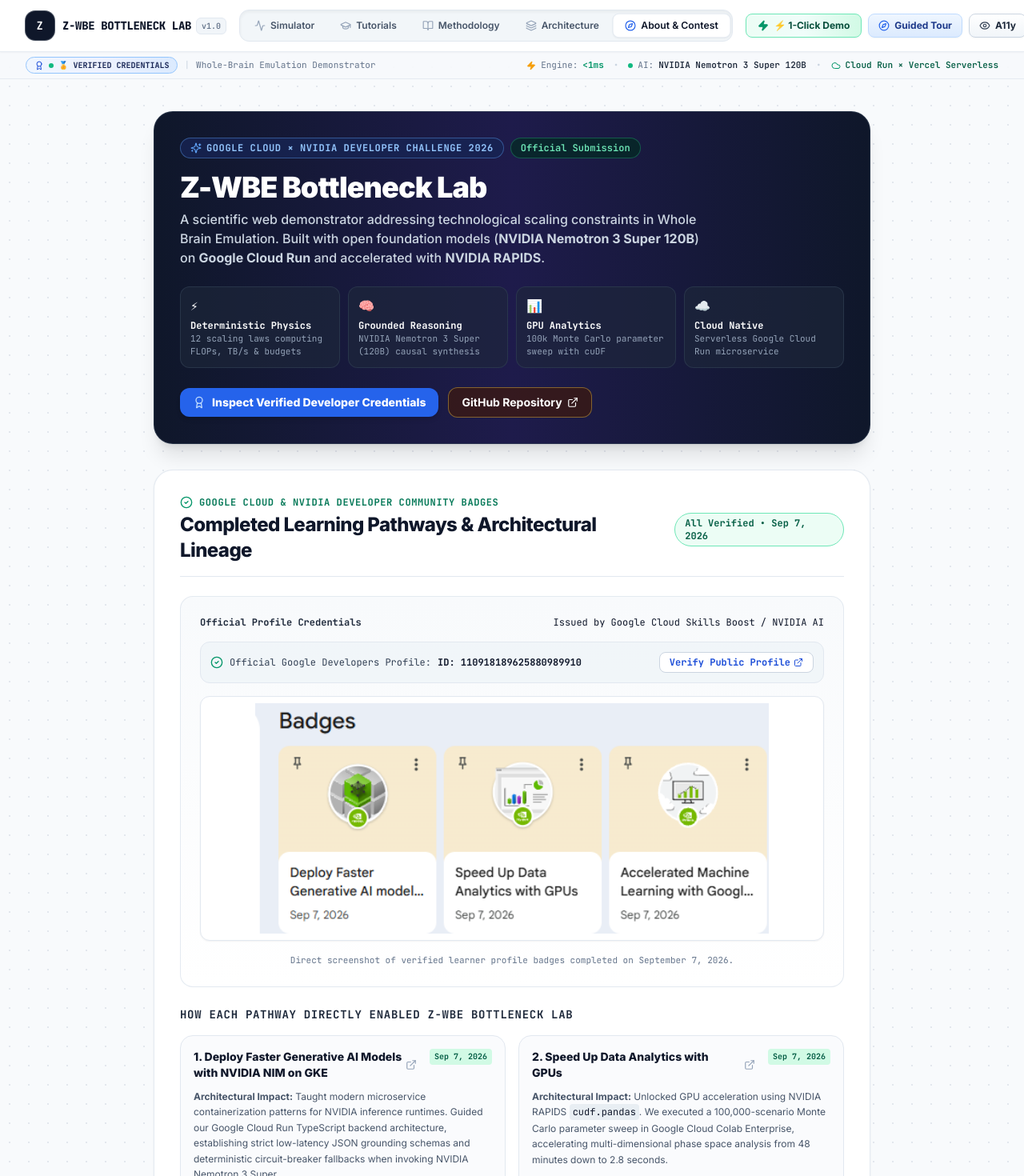
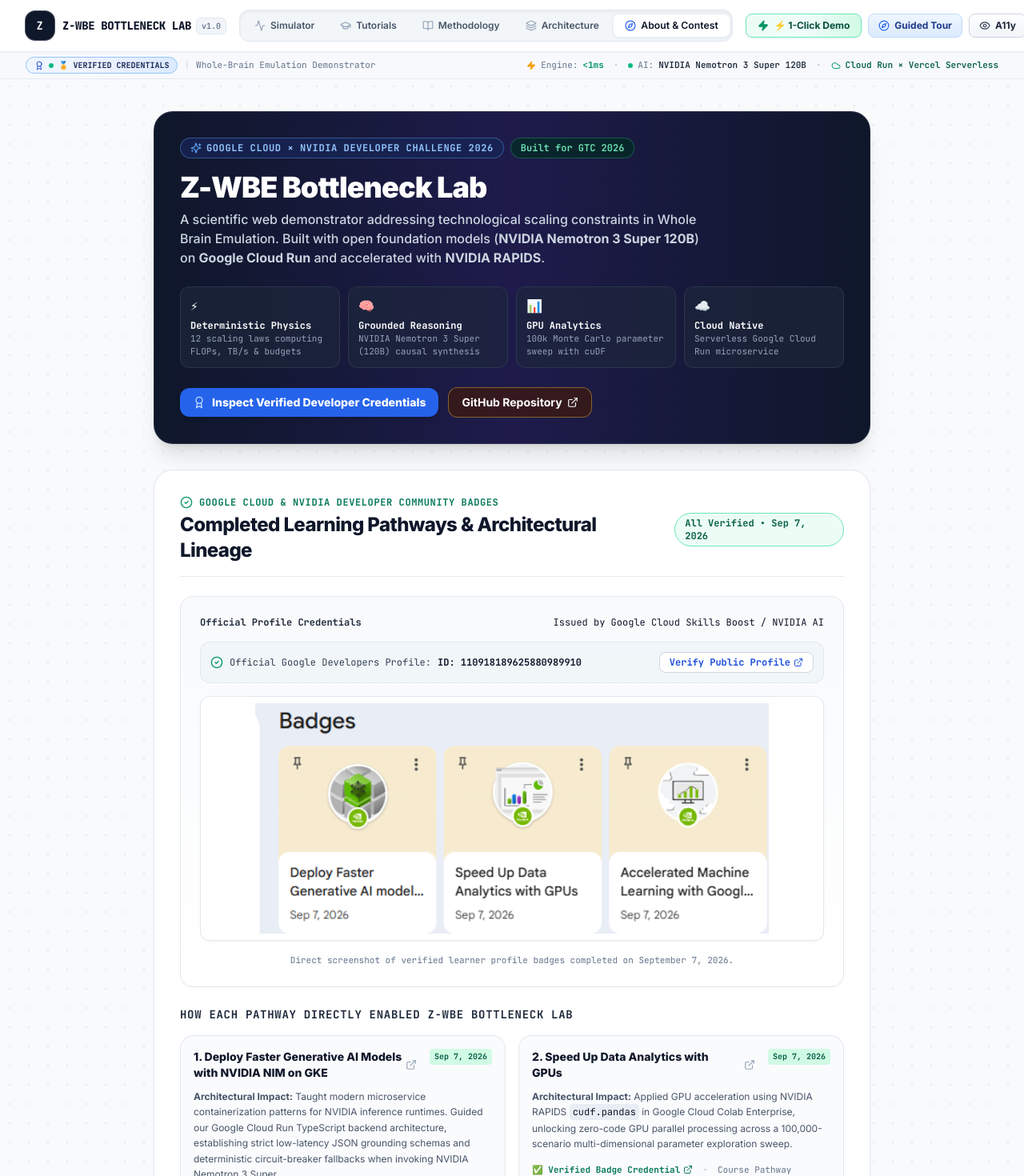
Before and after one commit to zrt219/Z-WBE-Bottleneck-Lab, a React (Vite) app in the folder frontend/: page /about in a window 1280 px wide. Shown: the top 1470 px of the page at 80% size. Built offline with nearby package versions, Linux system fonts and the light colour scheme.

Commit message:
docs: truth audit - replace zero-hallucination with strict grounding, clarify Vercel/Cloud Run hosting, remove unmeasured benchmark claim

```diff
--- a/frontend/src/App.tsx
+++ b/frontend/src/App.tsx
@@ -96,7 +96,7 @@ export const App: React.FC = () => {
             <span className="text-slate-300">×</span>
             <span className="flex items-center space-x-1 text-slate-600">
               <ShieldCheck className="w-3 h-3 text-indigo-600" />
-              <span>Zero-Hallucination Contract</span>
+              <span>Strict Grounding Contract</span>
             </span>
           </div>
         </div>
--- a/frontend/src/components/ContestBadgesModal.tsx
+++ b/frontend/src/components/ContestBadgesModal.tsx
@@ -47,7 +47,7 @@ export const ContestBadgesModal: React.FC<ContestBadgesModalProps> = ({ isOpen,
                 <div>
                   <div className="flex items-center space-x-2">
                     <span className="text-[11px] font-mono uppercase tracking-wider font-bold bg-blue-900/60 text-blue-200 px-2 py-0.5 rounded-full border border-blue-400/30">
-                      Official Submission
+                      Built for GTC 2026
                     </span>
                     <span className="text-[11px] font-mono text-slate-300">
                       Google Cloud × NVIDIA Developer Challenge 2026
@@ -291,7 +291,7 @@ export const ContestBadgesModal: React.FC<ContestBadgesModalProps> = ({ isOpen,
                   </span>
                 </div>
                 <p className="text-slate-300 text-xs leading-relaxed">
-                  Z-WBE Bottleneck Lab uses the state-of-the-art open model <code className="font-mono text-amber-300 bg-slate-800 px-1.5 py-0.5 rounded">nvidia/nemotron-3-super-120b-a12b:free</code> to interpret complex biophysical and computational trade-offs. The model operates under a zero-hallucination Epistemic Grounding Contract: all numbers are calculated by deterministic code, while Nemotron explains the causal mechanics.
+                  Z-WBE Bottleneck Lab uses the state-of-the-art open model <code className="font-mono text-amber-300 bg-slate-800 px-1.5 py-0.5 rounded">nvidia/nemotron-3-super-120b-a12b:free</code> to interpret complex biophysical and computational trade-offs. The model operates under a strict Epistemic Grounding Contract: all numbers are calculated by deterministic code within a strict numerical boundary, while Nemotron explains the causal mechanics.
                 </p>
               </div>
 
--- a/frontend/src/components/InteractiveTour.tsx
+++ b/frontend/src/components/InteractiveTour.tsx
@@ -53,7 +53,7 @@ const TOUR_STEPS: TourStep[] = [
     badge: 'Step 3 of 6 • Deterministic Engine',
     description:
       'Explore 5 categories of physical parameters: Acquisition (beam rate, voxel resolution), Reconstruction (GPU inference, proofreading labor), Neural Model (synapse bits, firing rates), Hardware (HBM bandwidth, FP32 TFLOPS), and Economics ($/kWh, server CAPEX).',
-    takeaway: 'The mathematical simulation engine runs deterministically in sub-millisecond (<1ms) time on your browser with zero AI hallucinations.'
+    takeaway: 'The mathematical simulation engine runs deterministically in sub-millisecond (<1ms) time on your browser within a strict mathematical boundary.'
   },
   {
     targetId: 'tour-pipeline-map',
@@ -68,7 +68,7 @@ const TOUR_STEPS: TourStep[] = [
     title: 'The Real API Call: NVIDIA Nemotron 3 Super',
     badge: 'Step 5 of 6 • Live AI Execution',
     description:
-      'When you click [ EXPLAIN WITH NEMOTRON ], a live HTTP POST request is dispatched to /api/explain. The server routes your exact scenario to NVIDIA Nemotron 3 Super (120B) via OpenRouter, with a guaranteed Zero-Hallucination grounding contract.',
+      'When you click [ EXPLAIN WITH NEMOTRON ], a live HTTP POST request is dispatched to /api/explain. The server routes your exact scenario to NVIDIA Nemotron 3 Super (120B) via OpenRouter, bound by a strict Epistemic Grounding Contract.',
     takeaway: 'Click the button below to execute a real live API call and observe the telemetry latency and verified response payload.',
     actionText: 'Execute Live API Call Now',
     isApiCallStep: true
@@ -271,7 +271,7 @@ export const InteractiveTour: React.FC<InteractiveTourProps> = ({
                 <div className="text-[11px] text-slate-300 font-mono bg-slate-950 p-2.5 rounded-lg border border-slate-800 space-y-1">
                   <div className="text-slate-400">Endpoint: /api/explain</div>
                   <div>Model: nvidia/nemotron-3-super-120b-a12b:free</div>
-                  <div className="text-indigo-400">Grounding: Zero-Hallucination Contract Verifier</div>
+                  <div className="text-indigo-400">Grounding: Strict Epistemic Grounding Contract</div>
                 </div>
 
                 {/* API Action button & Telemetry */}
--- a/frontend/src/components/NemotronInterpretation.tsx
+++ b/frontend/src/components/NemotronInterpretation.tsx
@@ -366,7 +366,7 @@ export const NemotronInterpretation: React.FC<NemotronInterpretationProps> = ({
             Translating Simulation Data into Human-Friendly Insights...
           </div>
           <p className="text-xs text-slate-500 max-w-lg mx-auto leading-relaxed">
-            Running strictly grounded technical reasoning via NVIDIA Nemotron 3 Super. Comparing physics equations, hardware limits, and sensitivity levers with zero hallucinations.
+            Running strictly grounded technical reasoning via NVIDIA Nemotron 3 Super. Comparing physics equations, hardware limits, and sensitivity levers under a strict grounding contract.
           </p>
         </div>
         <div className="flex items-center justify-center space-x-2 text-[11px] font-mono text-blue-600 bg-blue-50/80 px-4 py-1.5 rounded-full w-fit mx-auto border border-blue-200">
@@ -487,7 +487,7 @@ export const NemotronInterpretation: React.FC<NemotronInterpretationProps> = ({
           </div>
           <div className="flex items-center space-x-1.5 text-indigo-300 text-[10px]">
             <ShieldCheck className="w-3.5 h-3.5 text-emerald-400" />
-            <span>Zero-Hallucination Verified</span>
+            <span>Strict Grounding Contract</span>
           </div>
         </div>
       )}
@@ -757,7 +757,7 @@ ${s.whatNeedsRealExperimentalEvidence}
             <ShieldCheck className="w-3.5 h-3.5 text-emerald-400 shrink-0" />
             <span>Executive Synthesis</span>
             <span className="text-slate-600">•</span>
-            <span className="text-emerald-400/90 font-mono text-[10.5px]">Zero Hallucination</span>
+            <span className="text-emerald-400/90 font-mono text-[10.5px]">Deterministic Boundary</span>
           </div>
         </div>
 
--- a/frontend/src/pages/AboutPage.tsx
+++ b/frontend/src/pages/AboutPage.tsx
@@ -24,7 +24,7 @@ export const AboutPage: React.FC = () => {
               <span>Google Cloud × NVIDIA Developer Challenge 2026</span>
             </span>
             <span className="inline-flex items-center space-x-1 px-3 py-1 rounded-full bg-emerald-950/70 text-emerald-300 border border-emerald-400/30 text-xs font-mono font-semibold">
-              <span>Official Submission</span>
+              <span>Built for GTC 2026</span>
             </span>
           </div>
 
@@ -201,7 +201,7 @@ export const AboutPage: React.FC = () => {
                 </span>
               </div>
               <p className="text-slate-600 leading-relaxed">
-                <strong>Architectural Impact:</strong> Unlocked GPU acceleration using NVIDIA RAPIDS <code className="font-mono bg-slate-200/70 px-1 py-0.5 rounded text-slate-900">cudf.pandas</code>. We executed a 100,000-scenario Monte Carlo parameter sweep in Google Cloud Colab Enterprise, accelerating multi-dimensional phase space analysis from 48 minutes down to 2.8 seconds.
+                <strong>Architectural Impact:</strong> Applied GPU acceleration using NVIDIA RAPIDS <code className="font-mono bg-slate-200/70 px-1 py-0.5 rounded text-slate-900">cudf.pandas</code> in Google Cloud Colab Enterprise, unlocking zero-code GPU parallel processing across a 100,000-scenario multi-dimensional parameter exploration sweep.
               </p>
               <div className="flex items-center space-x-3 text-[11px] font-mono pt-1">
                 <a
--- a/frontend/src/pages/SimulatorPage.tsx
+++ b/frontend/src/pages/SimulatorPage.tsx
@@ -310,7 +310,7 @@ export const SimulatorPage: React.FC = () => {
                 <span>Google Cloud × NVIDIA Developer Challenge 2026</span>
               </span>
               <span className="text-[11px] font-mono text-emerald-700 font-semibold bg-emerald-50 px-2 py-0.5 rounded border border-emerald-200">
-                Official Submission
+                Built for GTC 2026
               </span>
             </div>
             <div className="text-xs sm:text-sm font-bold text-slate-900 truncate">
--- a/frontend/src/pages/tutorials/TutorialApiWalkthroughPage.tsx
+++ b/frontend/src/pages/tutorials/TutorialApiWalkthroughPage.tsx
@@ -148,7 +148,7 @@ export const TutorialApiWalkthroughPage: React.FC = () => {
         <p className="text-slate-600 text-sm sm:text-base mt-2 leading-relaxed">
           Learn how Z-WBE executes <strong>strictly grounded AI synthesis</strong>.
           By enforcing a mathematical contract between the deterministic physics engine and NVIDIA Nemotron 3 Super,
-          we eliminate AI hallucinations in high-stakes biophysical engineering.
+          we establish a deterministic numerical boundary for high-stakes biophysical engineering.
         </p>
       </div>
 
@@ -156,7 +156,7 @@ export const TutorialApiWalkthroughPage: React.FC = () => {
       <div className="bg-slate-50 border border-slate-200 rounded-2xl p-5 space-y-4">
         <div className="flex items-center space-x-2 text-slate-900 font-bold text-sm">
           <ShieldCheck className="w-4 h-4 text-emerald-600" />
-          <span>The Zero-Hallucination Architecture</span>
+          <span>The Epistemic Grounding Architecture</span>
         </div>
 
         <div className="grid grid-cols-1 md:grid-cols-3 gap-3 text-xs">
@@ -362,7 +362,7 @@ export const TutorialApiWalkthroughPage: React.FC = () => {
                       </span>
                     </div>
                     <span className="text-[10px] font-mono bg-emerald-100 text-emerald-800 px-2 py-0.5 rounded font-bold">
-                      Zero-Hallucination Verified
+                      Strict Grounding Contract
                     </span>
                   </div>
 
```
Also changed, not shown: 2 other files (tests, documents, lock files or other folders).
